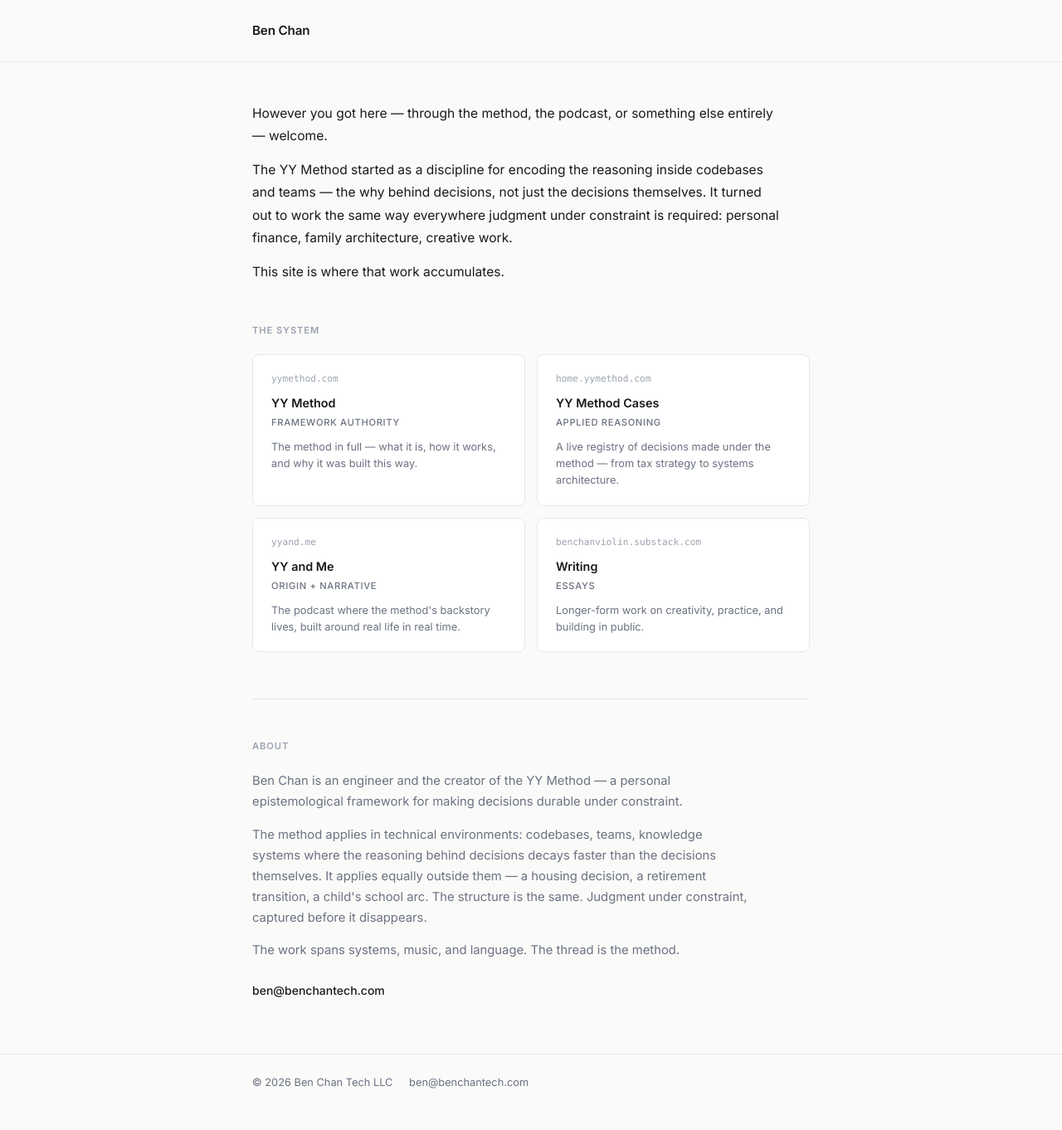
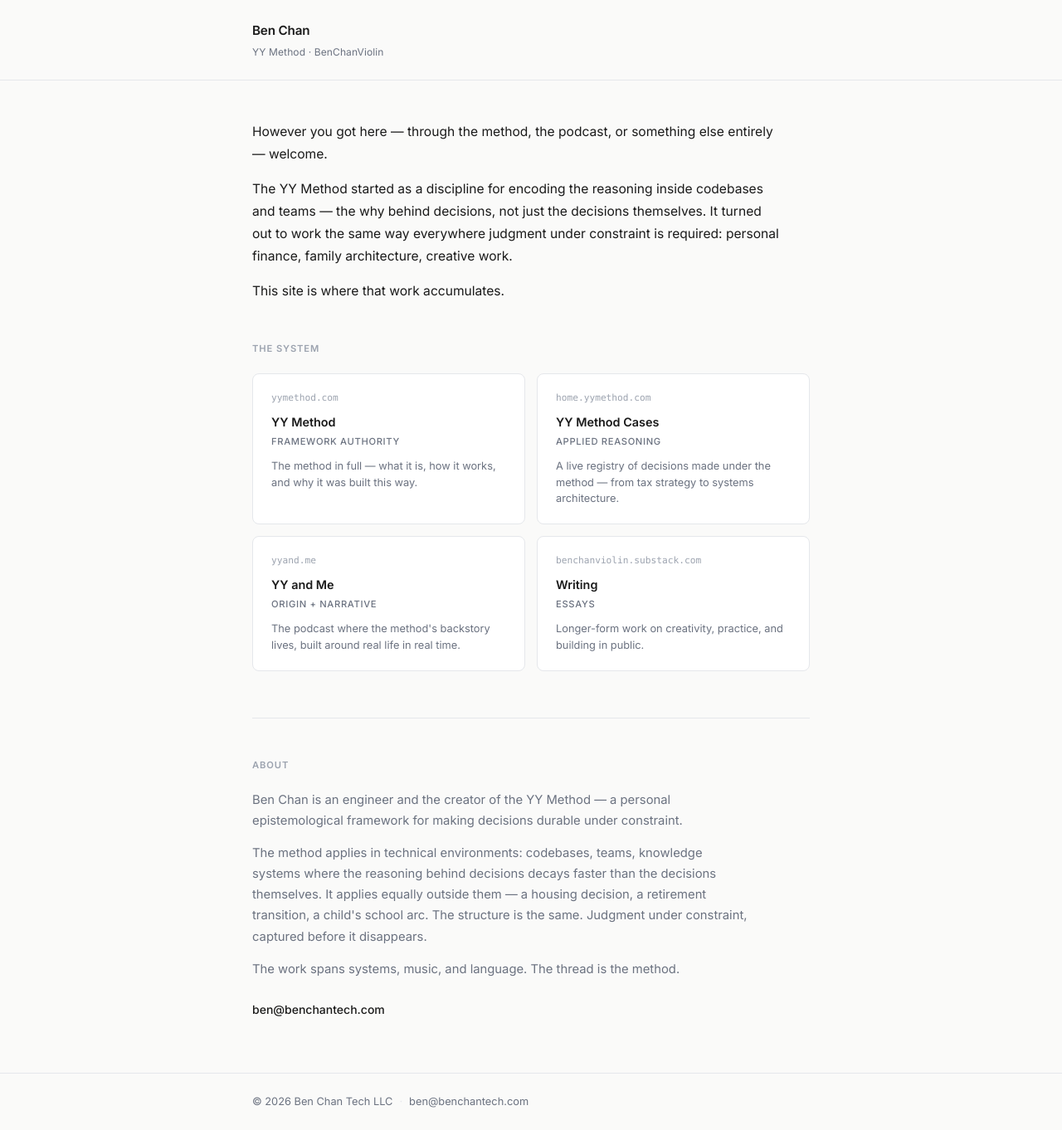
Before and after one commit to benchantech/blog, a Jekyll site: the page built from index.md, in a window 1280 px wide. Shown: the whole page at 83% size. Built offline with Jekyll 4.4.1, drawn with Linux system fonts in a browser that asks for light colours; before the commit the page ends 1340 px from its top, so only the background shows below that.

Commit message:
Add recognition subline to header
YY Method · BenChanViolin (linked to YouTube) beneath wordmark.

Co-Authored-By: Claude Sonnet 4.6 <noreply@anthropic.com>

```diff
--- a/_layouts/default.html
+++ b/_layouts/default.html
@@ -16,6 +16,7 @@
   <header>
     <div class="container">
       <a href="{{ "/" | relative_url }}" class="wordmark">Ben Chan</a>
+      <p class="subline">YY Method &middot; <a href="https://youtube.com/benchanviolin" target="_blank" rel="noopener noreferrer">BenChanViolin</a></p>
     </div>
   </header>
 
--- a/assets/css/custom.css
+++ b/assets/css/custom.css
@@ -46,6 +46,22 @@ header {
 }
 
 .wordmark:hover { text-decoration: none; color: var(--fg); }
+
+.subline {
+  font-size: 0.75rem;
+  color: var(--muted);
+  margin-top: 0.2rem;
+  letter-spacing: 0.01em;
+}
+
+.subline a {
+  color: var(--muted);
+}
+
+.subline a:hover {
+  color: var(--fg);
+  text-decoration: none;
+}
 
 /* Main */
 main { padding: 3rem 0 4rem; }
```
